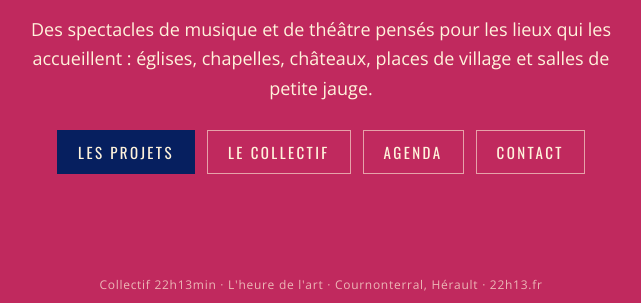
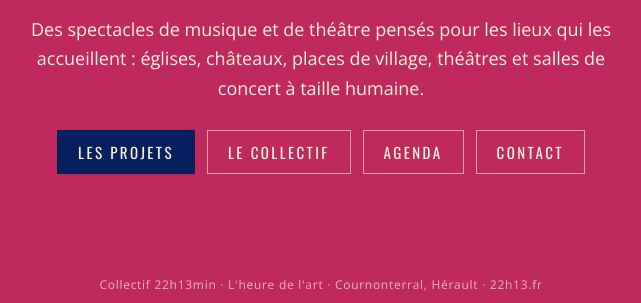
Before and after one commit to clicetretiens/22h13, a plain HTML site: page index.html in a window 1280 px wide. Shown: the part 497-800 px from the top of the page, without its empty margins (319-960 px from the left). Drawn offline with nearby package versions, Linux system fonts and the light colour scheme.

Commit message:
Accueil : lieux (théâtres et salles de concert à taille humaine)
Co-Authored-By: Claude Opus 5.5 <noreply@anthropic.com>
Claude-Session: https://claude.ai/code/session_01UCei2hCgZKWKxfUSQmgguv

```diff
--- a/index.html
+++ b/index.html
@@ -56,7 +56,7 @@ body.accueil footer.pied{color:rgba(255,243,220,.7)}
 
 <main><div class="cadre">
 <img class="logo" src="img/logo-crop.jpg" alt="Collectif 22h13min — L'heure de l'art">
-<p class="intro-acc">Des spectacles de musique et de théâtre pensés pour les lieux qui les accueillent : églises, chapelles, châteaux, places de village et salles de petite jauge.</p>
+<p class="intro-acc">Des spectacles de musique et de théâtre pensés pour les lieux qui les accueillent : églises, châteaux, places de village, théâtres et salles de concert à taille humaine.</p>
 <div class="menu">
   <a class="fort" href="projets.html">Les projets</a>
   <a href="collectif.html">Le collectif</a>
```
